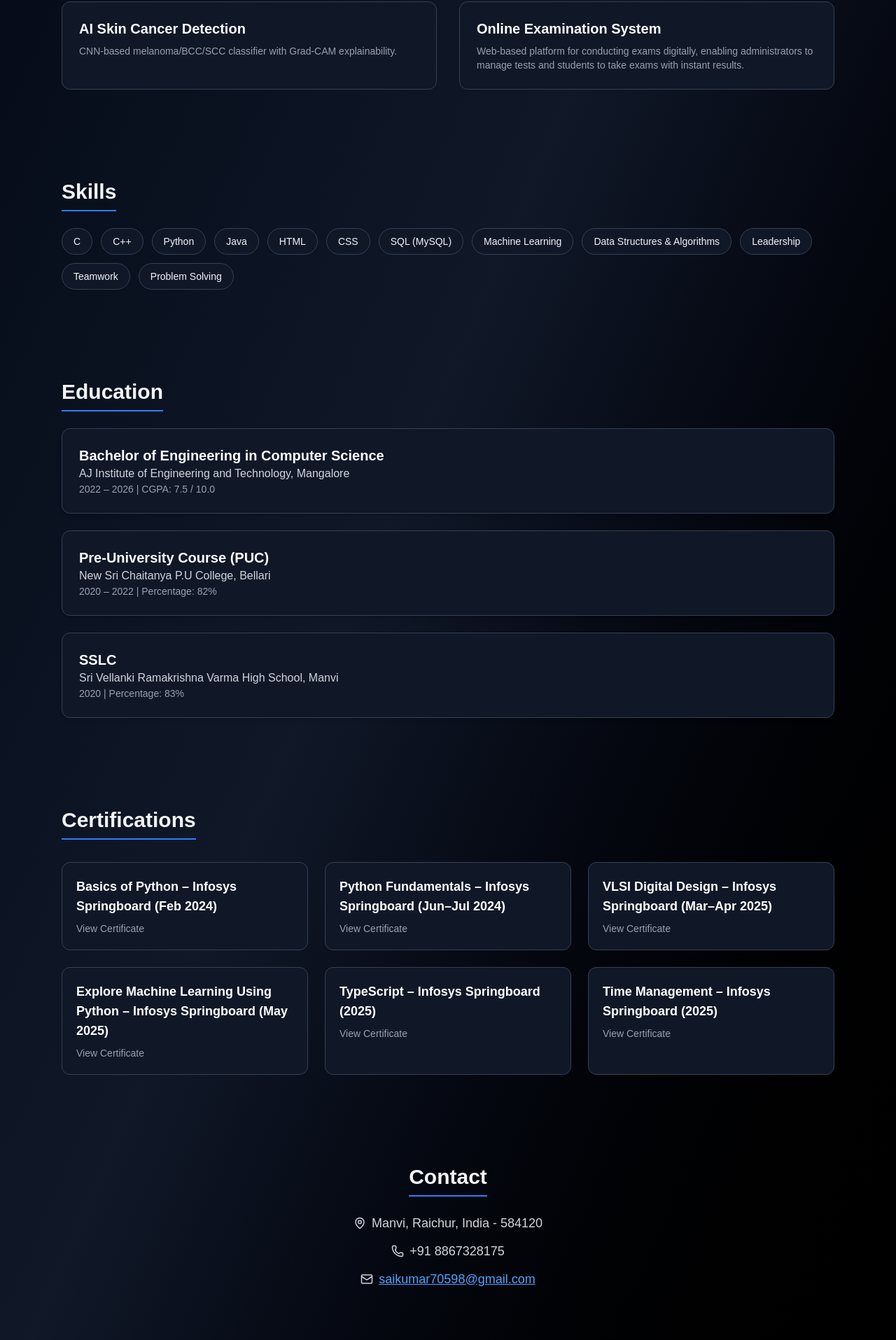
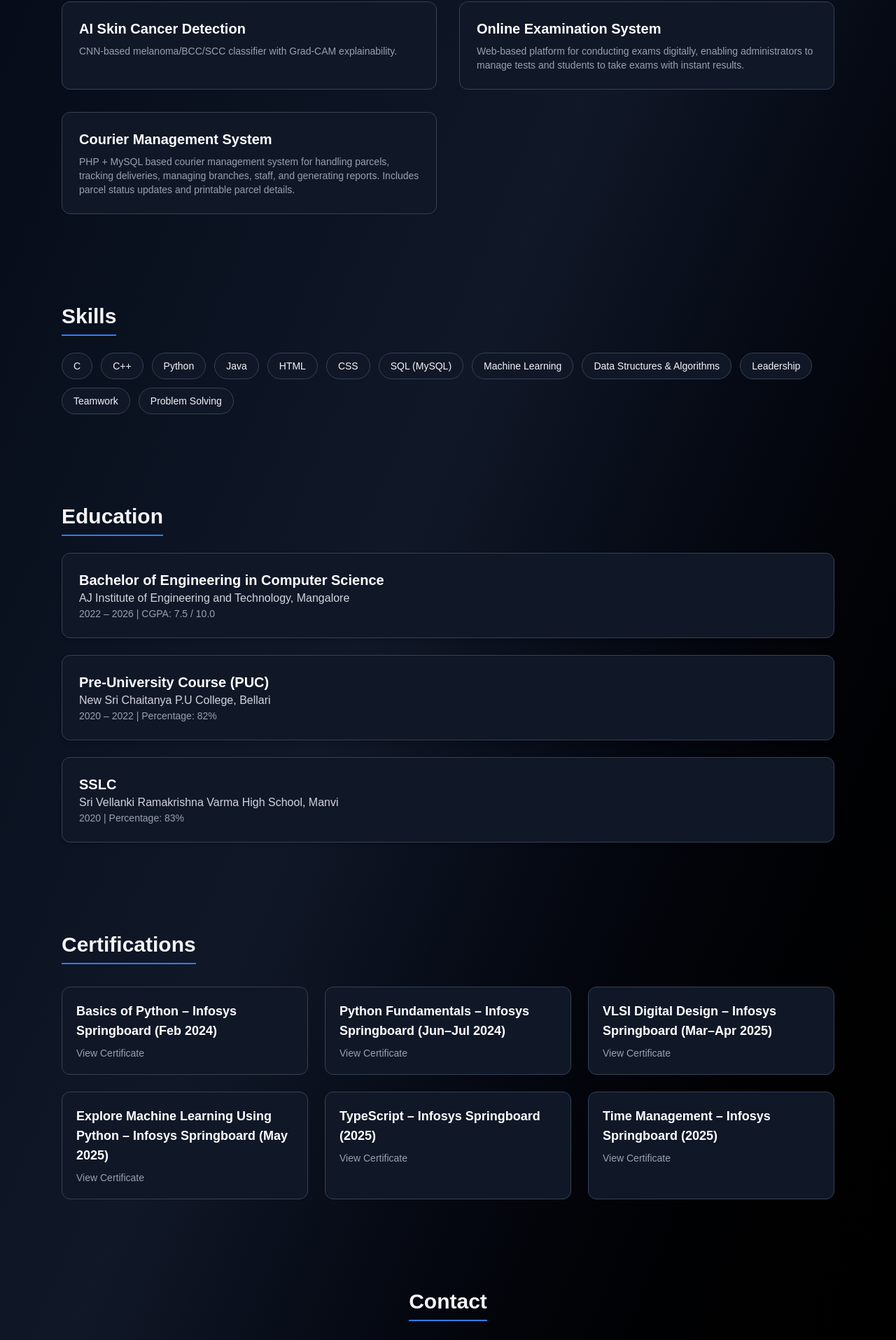
Before and after one commit to g-saikumar21/my-portfolio, a Next.js app: page / in a window 1280 px wide. Shown: the part 927-2842 px from the top of the page at 70% size. Built offline with nearby package versions, Linux system fonts and the light colour scheme.

Commit message:
final Update title metadata to G Saikumar | Portfolio

```diff
--- a/app/page.tsx
+++ b/app/page.tsx
@@ -16,6 +16,12 @@ export default function Home() {
       description:
         "Web-based platform for conducting exams digitally, enabling administrators to manage tests and students to take exams with instant results.",
       link: "https://github.com/g-saikumar21",
+    },
+    {
+      title: "Courier Management System",
+      description:
+        "PHP + MySQL based courier management system for handling parcels, tracking deliveries, managing branches, staff, and generating reports. Includes parcel status updates and printable parcel details.",
+      link: "https://github.com/g-saikumar21/courier-management-system-updated", // ✅ GitHub repo
     },
   ];
 
@@ -205,7 +211,6 @@ export default function Home() {
       <section id="contact" className="max-w-6xl mx-auto px-6 py-16 text-center">
         <h2 className="text-3xl font-semibold border-b-2 border-blue-500 inline-block pb-2">Contact</h2>
         <div className="mt-6 flex flex-col gap-3 text-lg text-gray-300 items-center">
-          <p className="flex items-center gap-2"><MapPin size={18}/> Manvi, Raichur, India - 584120</p>
           <p className="flex items-center gap-2"><Phone size={18}/> +91 8867328175</p>
           <p className="flex items-center gap-2"><Mail size={18}/>
             <a href="mailto:saikumar70598@gmail.com" className="underline text-blue-400">saikumar70598@gmail.com</a>
```
